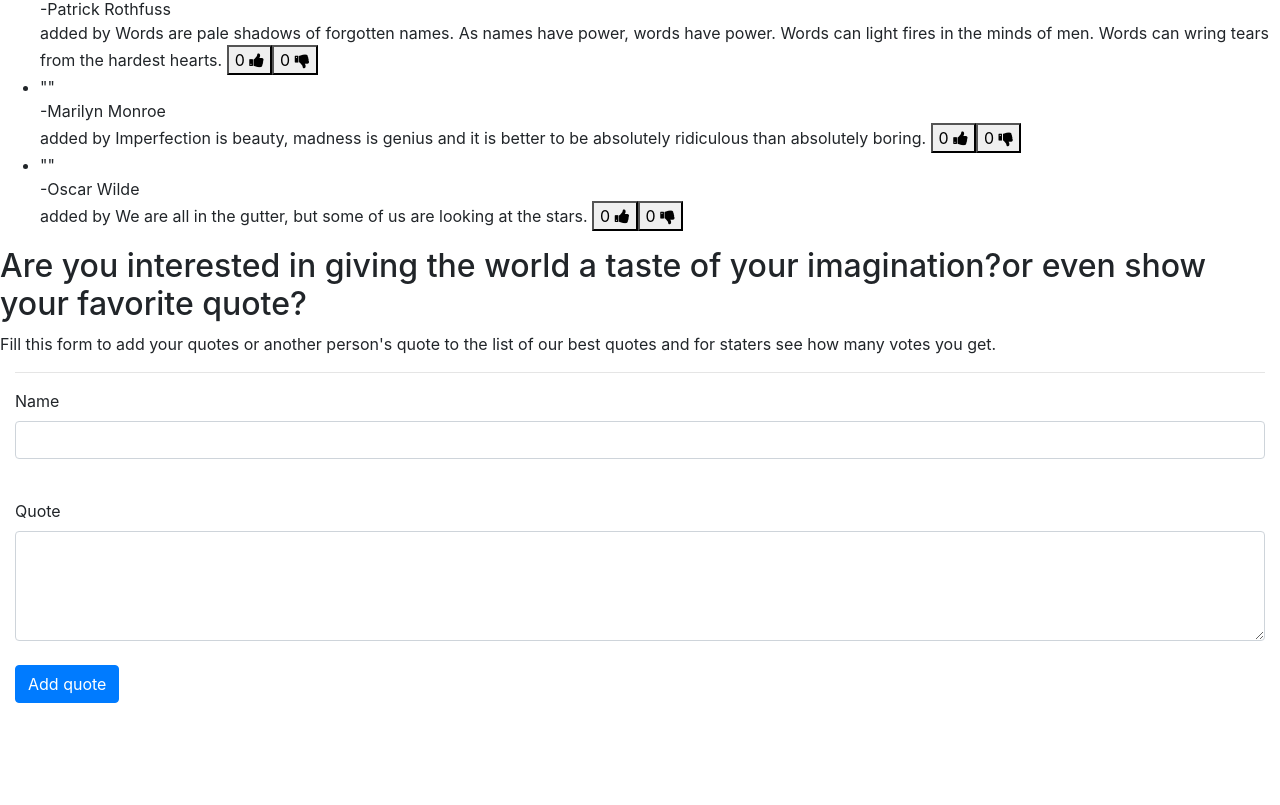
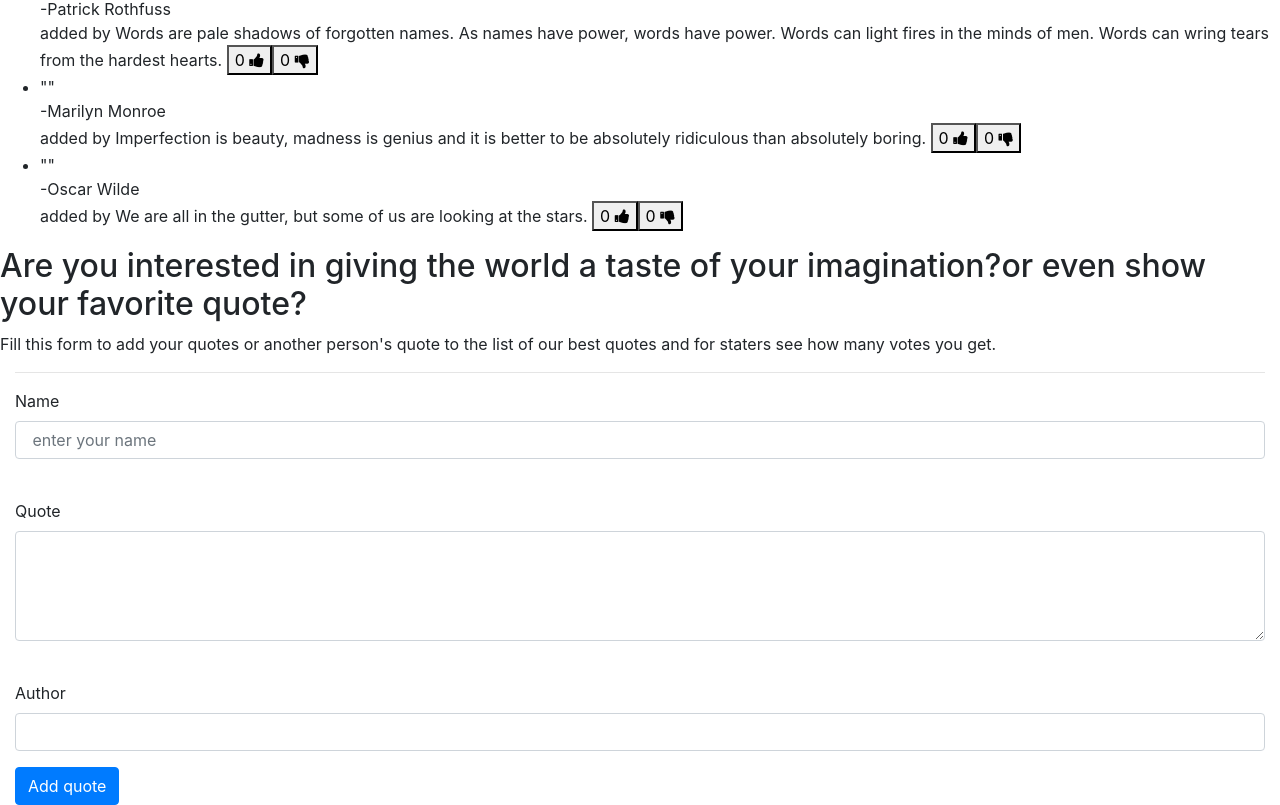
Before and after one commit to RuzindanaWendyOrnella/quotes-project, an Angular app: page / in a window 1280 px wide. Shown: the part 533-1338 px from the top of the page. Before the commit the page ends 1252 px from the top, so only its background shows below. Built offline with nearby package versions, Linux system fonts and the light colour scheme.

Commit message:
added another div for the authors name

```diff
--- a/src/app/quote-form/quote-form.component.html
+++ b/src/app/quote-form/quote-form.component.html
@@ -4,7 +4,7 @@
     <div class="form-group">
 
       <label for="name">Name</label>
-          <input type="text" required class="form-control" id="name" [(ngModel)]="newQuote.name" name="name" #name='ngModel' required>
+      <input type="text" required class="form-control" id="name" [(ngModel)]="newQuote.name" name="name" #name='ngModel' placeholder=" enter your name" required>
       <div [hidden]="name.valid || name.pristine" class="alert alert-danger">
         <p>Name is required</p>
       </div>
@@ -15,13 +15,24 @@
       <div class="form-group">
 
           <label for="quote" >Quote</label>
-          <textarea class="form-control" id="quote" [(ngModel)]="newQuote.author" name="author" #author='ngModel' rows="4" required></textarea>
+          <textarea class="form-control" id="quote" [(ngModel)]="newQuote.quote" name="quote" #quote='ngModel' rows="4" required></textarea>
+          <div [hidden]="quote.valid || quote.pristine" class="alert alert-danger">
+            <p>Name is required</p>
+          </div>
+          <br>
+
+      </div>
+      <div class="form-group">
+
+        <label for="name">Author</label>
+        <input type="text" required class="form-control" id="author" [(ngModel)]="newQuote.author" name="author" #author='ngModel' required>
         <div [hidden]="author.valid || author.pristine" class="alert alert-danger">
           <p>Name is required</p>
         </div>
-          <br>
-          <button  class="btn btn-primary">Add quote</button>
+
+
     </div>
 
+      <button  class="btn btn-primary">Add quote</button>
   </form>
 </div>
```
Lines whose indentation alone changed are shown as unchanged.
